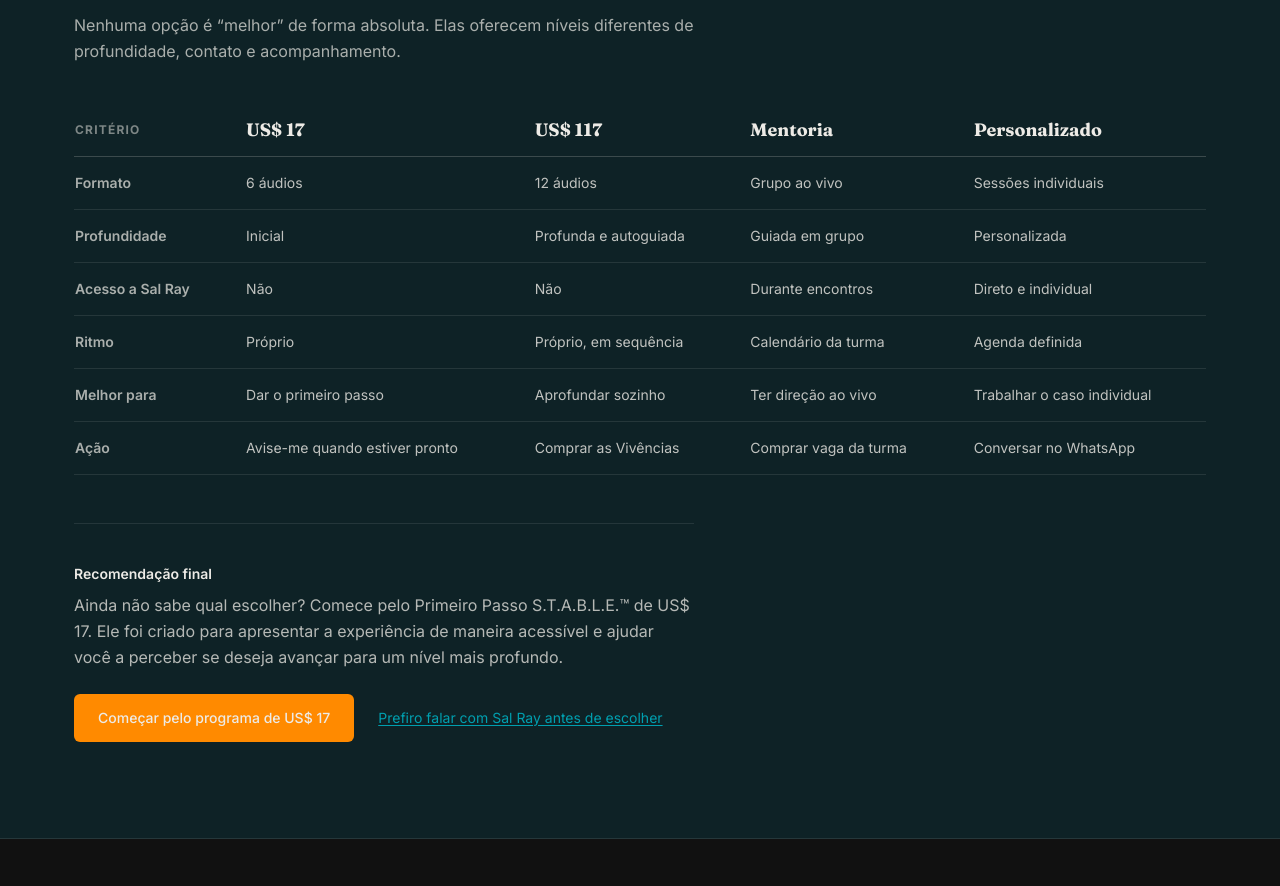
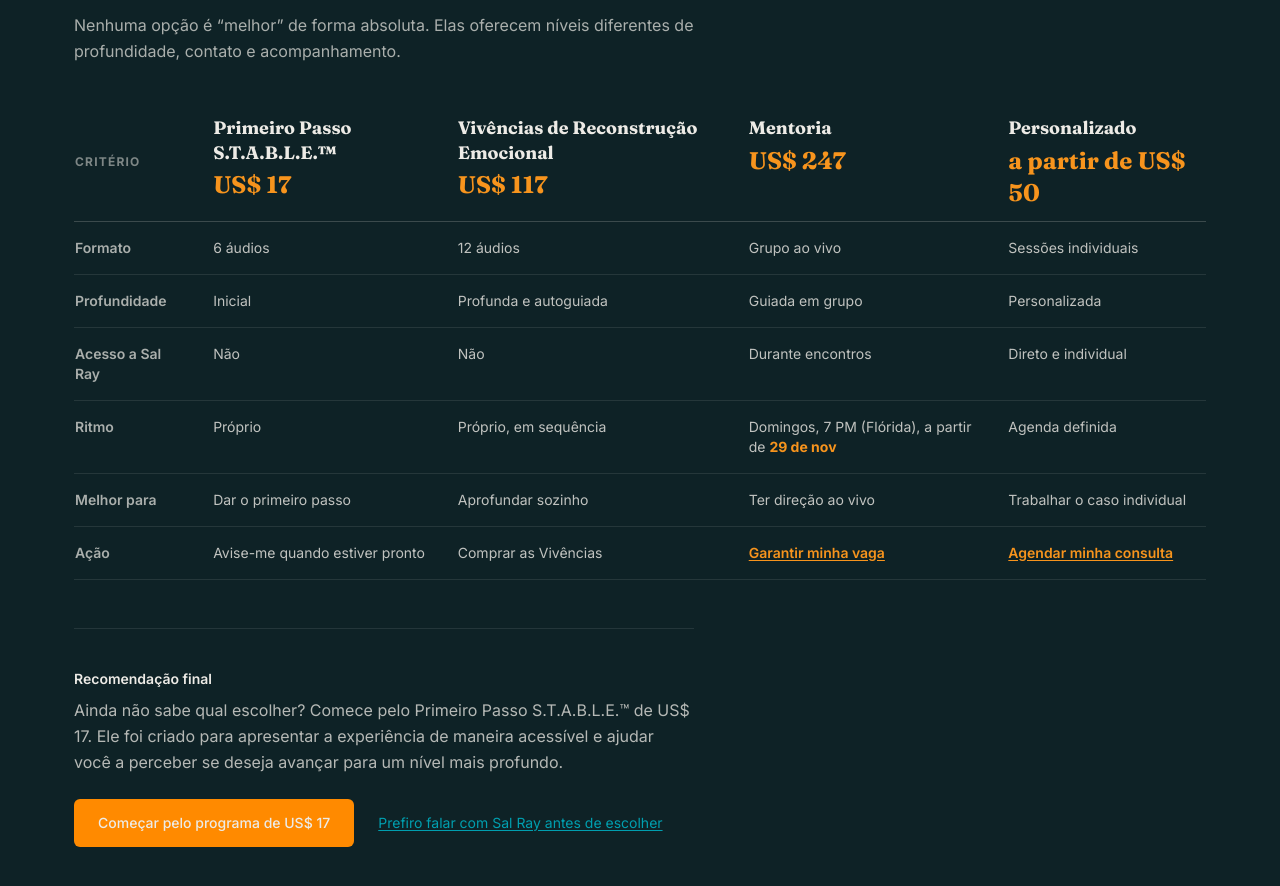
Before and after one commit to SalRaycoach/salray, a Next.js app: page /pt/reconstrucao-emocional in a window 1280 px wide. Shown: the part 9079-9965 px from the top of the page. Built offline with nearby package versions, Linux system fonts and the light colour scheme.

Commit message:
Pagina PT: tabela de comparacao com nomes e precos por data, acoes com link e cartoes no celular
Co-Authored-By: Claude Sonnet 5.5 <noreply@anthropic.com>

```diff
--- /dev/null
+++ b/app/pt/reconstrucao-emocional/ComparisonAction.tsx
@@ -0,0 +1,33 @@
+'use client'
+
+import { trackEvent } from '@/lib/analytics'
+
+/**
+ * Link de ação da tabela de comparação (âncora na própria página). Registra o clique no mesmo
+ * padrão dos botões das ofertas: select_offer com offer_name e offer_source.
+ */
+export default function ComparisonAction({
+  href,
+  label,
+  offerName,
+  variant,
+}: {
+  href: string
+  label: string
+  offerName: string
+  variant: 'link' | 'button'
+}) {
+  const classes =
+    variant === 'button'
+      ? 'flex w-full min-h-[48px] items-center justify-center text-center font-body text-sm font-semibold bg-[#F7941D] text-[#171717] px-5 py-3 rounded-md hover:bg-charcoal transition-colors'
+      : 'font-body text-sm font-semibold text-[#F7941D] underline underline-offset-2 hover:text-charcoal transition-colors'
+  return (
+    <a
+      href={href}
+      onClick={() => trackEvent('select_offer', { offer_name: offerName, offer_source: 'tabela_comparacao' })}
+      className={classes}
+    >
+      {label}
+    </a>
+  )
+}
--- a/app/pt/reconstrucao-emocional/page.tsx
+++ b/app/pt/reconstrucao-emocional/page.tsx
@@ -8,6 +8,7 @@ import SchemaOrg from '@/components/SchemaOrg'
 import OfferCta from './OfferCta'
 import MentoriaCta from './MentoriaCta'
 import PersonalizadoCta from './PersonalizadoCta'
+import ComparisonAction from './ComparisonAction'
 import NotifyMeForm from './NotifyMeForm'
 import FaqAccordion from './FaqAccordion'
 import VideoSection from './VideoSection'
@@ -99,6 +100,36 @@ export default function ReconstrucaoEmocionalPage() {
   const ajudaUrl = buildWhatsAppUrl(whatsapp.messages.ajudaParaEscolher)
   const schema = getReconstrucaoEmocionalSchema(now)
   const mentoriaTurma = getMentoriaReconstrucao(now)
+
+  // Tabela de comparação: células com formatação ou link (Ritmo da Mentoria e linha Ação).
+  // Mentoria: link para a seção; vira texto simples após o encerramento das inscrições (28/11 23:59, Nova York)
+  // ou quando vagasEsgotadas for true. Estados vêm de getMentoriaReconstrucao (fonte única).
+  const acaoMentoriaTexto =
+    mentoriaTurma.state === 'closed' ? 'Inscrições encerradas' : mentoriaTurma.state === 'soldout' ? 'Vagas esgotadas' : null
+  const acaoCelula = (i: number, valor: string, variant: 'link' | 'button') => {
+    if (i === 2) {
+      return acaoMentoriaTexto ?? <ComparisonAction href="#mentoria" label={valor} offerName="mentoria" variant={variant} />
+    }
+    if (i === 3) return <ComparisonAction href="#personalizado" label={valor} offerName="consulta" variant={variant} />
+    return valor
+  }
+  const ritmoMentoria = (valor: string) => {
+    const destaque = '29 de nov'
+    const pos = valor.indexOf(destaque)
+    if (pos < 0) return valor
+    return (
+      <>
+        {valor.slice(0, pos)}
+        <strong className="font-bold text-[#F7941D]">{destaque}</strong>
+        {valor.slice(pos + destaque.length)}
+      </>
+    )
+  }
+  const valorCelula = (criterio: string, i: number, valor: string) => {
+    if (criterio === 'Ação') return acaoCelula(i, valor, 'link')
+    if (criterio === 'Ritmo' && i === 2) return ritmoMentoria(valor)
+    return valor
+  }
   // Faixa de destaques da mentoria. O bloco 3 segue a mesma data de troca de preço (presale) e o bloco 4
   // a mesma data de encerramento (closed) de getMentoriaReconstrucao: fonte única em lib/pt-reconstrucao.ts.
   const mentoriaFaixa = [
@@ -707,8 +738,9 @@ export default function ReconstrucaoEmocionalPage() {
                 <tr className="border-b border-charcoal/20">
                   <th className="text-left font-body text-xs uppercase tracking-widest text-charcoal/50 py-3 pr-4">Critério</th>
                   {comparisonColumns.map((col) => (
-                    <th key={col} className="text-left font-display text-lg text-charcoal py-3 px-4">
-                      {col}
+                    <th key={col.nome} className="text-left align-top py-3 px-4">
+                      <span className="block font-display text-lg text-charcoal leading-snug">{col.nome}</span>
+                      <span className="block font-display text-2xl text-[#F7941D] mt-1">{col.preco}</span>
                     </th>
                   ))}
                 </tr>
@@ -719,7 +751,7 @@ export default function ReconstrucaoEmocionalPage() {
                     <td className="font-body text-sm font-semibold text-charcoal/70 py-4 pr-4 align-top">{row.criterio}</td>
                     {row.valores.map((valor, i) => (
                       <td key={i} className="font-body text-sm text-charcoal/80 py-4 px-4 align-top">
-                        {valor}
+                        {valorCelula(row.criterio, i, valor)}
                       </td>
                     ))}
                   </tr>
@@ -730,16 +762,24 @@ export default function ReconstrucaoEmocionalPage() {
 
           <div className="md:hidden grid gap-4">
             {comparisonColumns.map((col, colIndex) => (
-              <div key={col} className="border border-charcoal/15 rounded-lg p-5">
-                <p className="font-display text-lg text-charcoal mb-3">{col}</p>
-                <dl className="space-y-2">
-                  {comparisonRows.map((row) => (
-                    <div key={row.criterio} className="flex justify-between gap-4 text-sm">
-                      <dt className="font-body text-charcoal/50">{row.criterio}</dt>
-                      <dd className="font-body text-charcoal/85 text-right">{row.valores[colIndex]}</dd>
-                    </div>
-                  ))}
+              <div key={col.nome} className="border border-charcoal/15 rounded-lg p-5">
+                <p className="font-display text-lg text-charcoal leading-snug">{col.nome}</p>
+                <p className="font-display text-3xl text-[#F7941D] mb-4">{col.preco}</p>
+                <dl className="space-y-2 mb-5">
+                  {comparisonRows
+                    .filter((row) => row.criterio !== 'Ação')
+                    .map((row) => (
+                      <div key={row.criterio} className="flex justify-between gap-4 text-sm">
+                        <dt className="font-body text-charcoal/50">{row.criterio}:</dt>
+                        <dd className="font-body text-charcoal/85 text-right">
+                          {valorCelula(row.criterio, colIndex, row.valores[colIndex] ?? '')}
+                        </dd>
+                      </div>
+                    ))}
                 </dl>
+                <div className="font-body text-sm text-charcoal/85">
+                  {acaoCelula(colIndex, comparisonRows.find((row) => row.criterio === 'Ação')?.valores[colIndex] ?? '', 'button')}
+                </div>
               </div>
             ))}
           </div>
--- a/lib/pt-reconstrucao.ts
+++ b/lib/pt-reconstrucao.ts
@@ -372,7 +372,7 @@ export const comparisonRows = [
   { criterio: 'Formato', valores: ['6 áudios', '12 áudios', 'Grupo ao vivo', 'Sessões individuais'] },
   { criterio: 'Profundidade', valores: ['Inicial', 'Profunda e autoguiada', 'Guiada em grupo', 'Personalizada'] },
   { criterio: 'Acesso a Sal Ray', valores: ['Não', 'Não', 'Durante encontros', 'Direto e individual'] },
-  { criterio: 'Ritmo', valores: ['Próprio', 'Próprio, em sequência', 'Calendário da turma', 'Agenda definida'] },
+  { criterio: 'Ritmo', valores: ['Próprio', 'Próprio, em sequência', 'Domingos, 7 PM (Flórida), a partir de 29 de nov', 'Agenda definida'] },
   {
     criterio: 'Melhor para',
     valores: ['Dar o primeiro passo', 'Aprofundar sozinho', 'Ter direção ao vivo', 'Trabalhar o caso individual'],
@@ -381,10 +381,21 @@ export const comparisonRows = [
     criterio: 'Ação',
     // Primeiro Passo: ainda em gravação, sem compra ativa (23 ago 2026) — CTA
     // aponta pra captura de interesse, não pro preço. Vivências: checkout real.
-    valores: ['Avise-me quando estiver pronto', 'Comprar as Vivências', 'Comprar vaga da turma', 'Conversar no WhatsApp'],
+    valores: ['Avise-me quando estiver pronto', 'Comprar as Vivências', 'Garantir minha vaga', 'Agendar minha consulta'],
   },
 ] as const
 
+/**
+ * Cabeçalhos da tabela de comparação: nome em cima, preço embaixo. Os preços das Vivências e da
+ * Mentoria vêm das mesmas funções (e datas) das seções dos programas: fonte única.
+ */
 export function getComparisonColumns(now: Date = new Date()) {
-  return ['US$ 17', getOffer('vivencias', now).price ?? '', 'Mentoria', 'Personalizado']
+  const primeiroPasso = getOffer('primeiro-passo', now)
+  const vivencias = getOffer('vivencias', now)
+  return [
+    { nome: primeiroPasso.name, preco: primeiroPasso.price ?? '' },
+    { nome: vivencias.name, preco: vivencias.price ?? '' },
+    { nome: 'Mentoria', preco: getMentoriaReconstrucao(now).price },
+    { nome: 'Personalizado', preco: 'a partir de US$ 50' },
+  ]
 }
```
